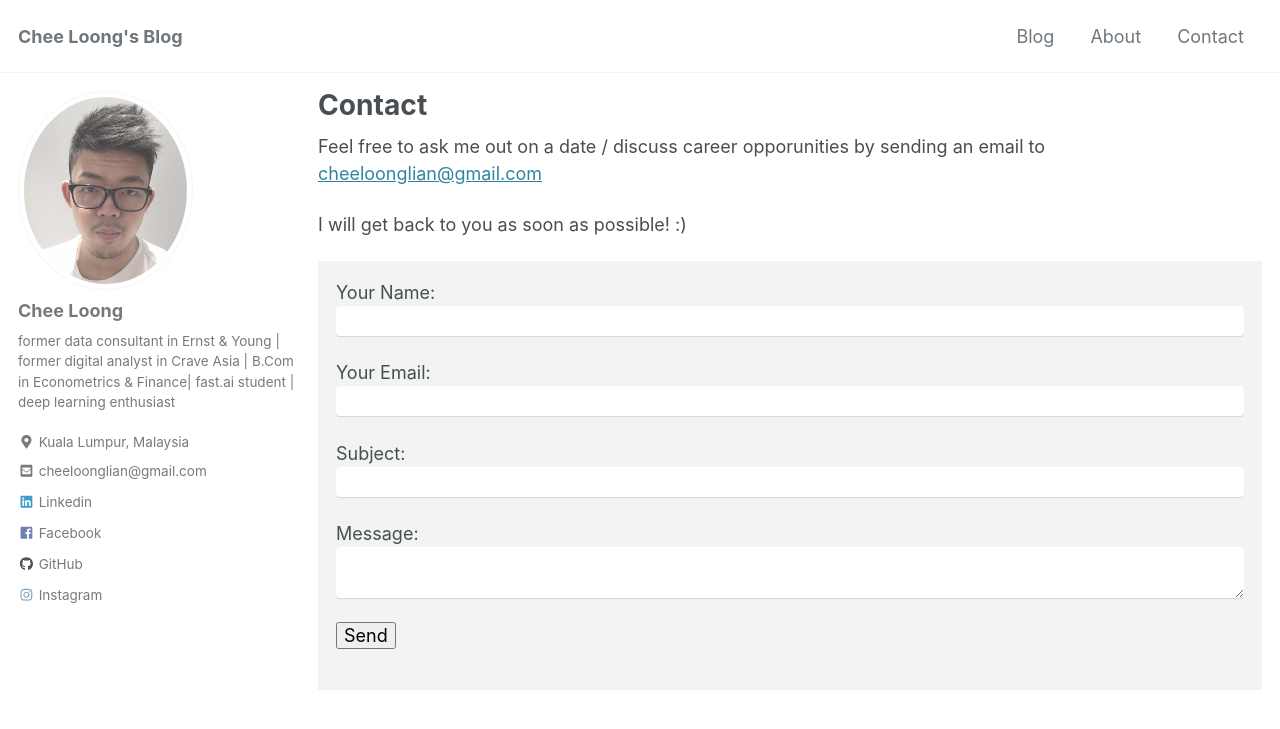
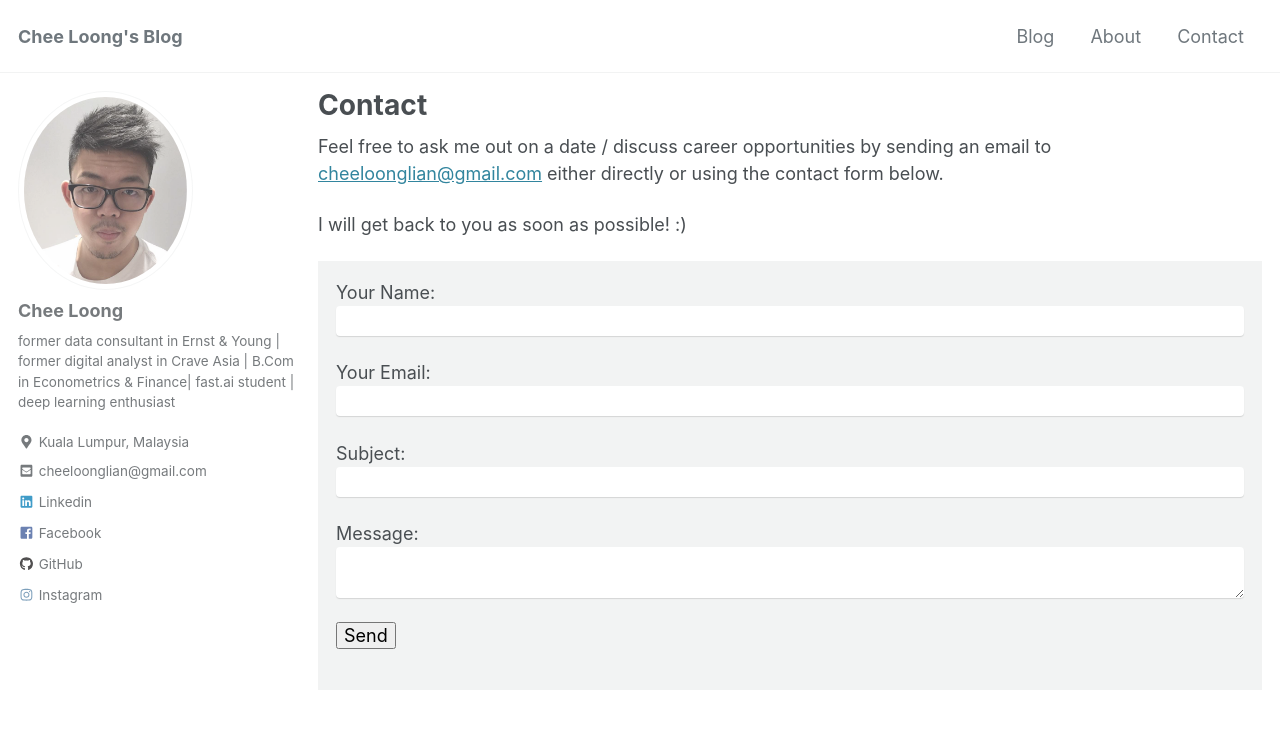
Before and after one commit to CheeLoong/CheeLoong.github.io, a Jekyll site: the page built from _pages/contact.md, in a window 1280 px wide and 900 px high. Shown: the top 729 px of the window. Built offline with Jekyll 4.4.1, drawn with Linux system fonts in a browser that asks for light colours; cached includes are drawn as plain includes.

Commit message:
contact page update

```diff
--- a/_pages/contact.md
+++ b/_pages/contact.md
@@ -5,7 +5,7 @@ title: "Contact"
 author_profile: true
 ---
 
-Feel free to ask me out on a date / discuss career opporunities by sending an email to [cheeloonglian@gmail.com](mailto:cheeloonglian@gmail.com)
+Feel free to ask me out on a date / discuss career opportunities by sending an email to [cheeloonglian@gmail.com](mailto:cheeloonglian@gmail.com) either directly or using the contact form below.
 
 I will get back to you as soon as possible! :)
 
```
